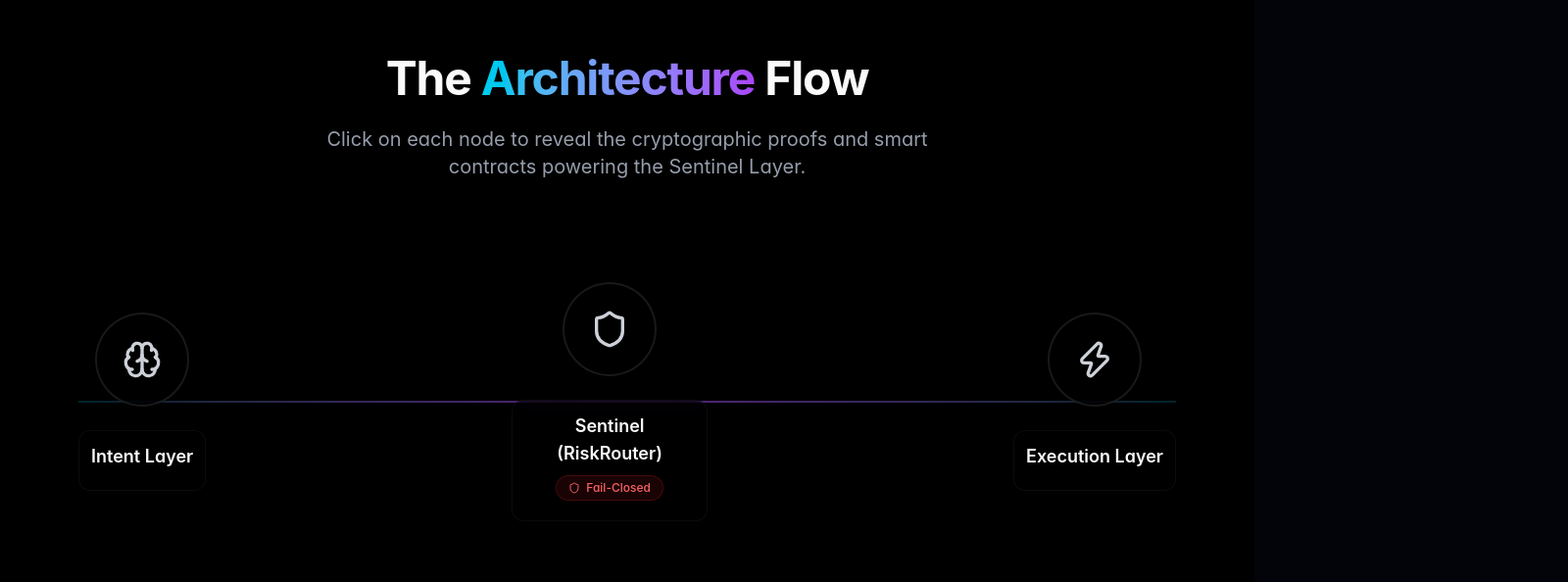
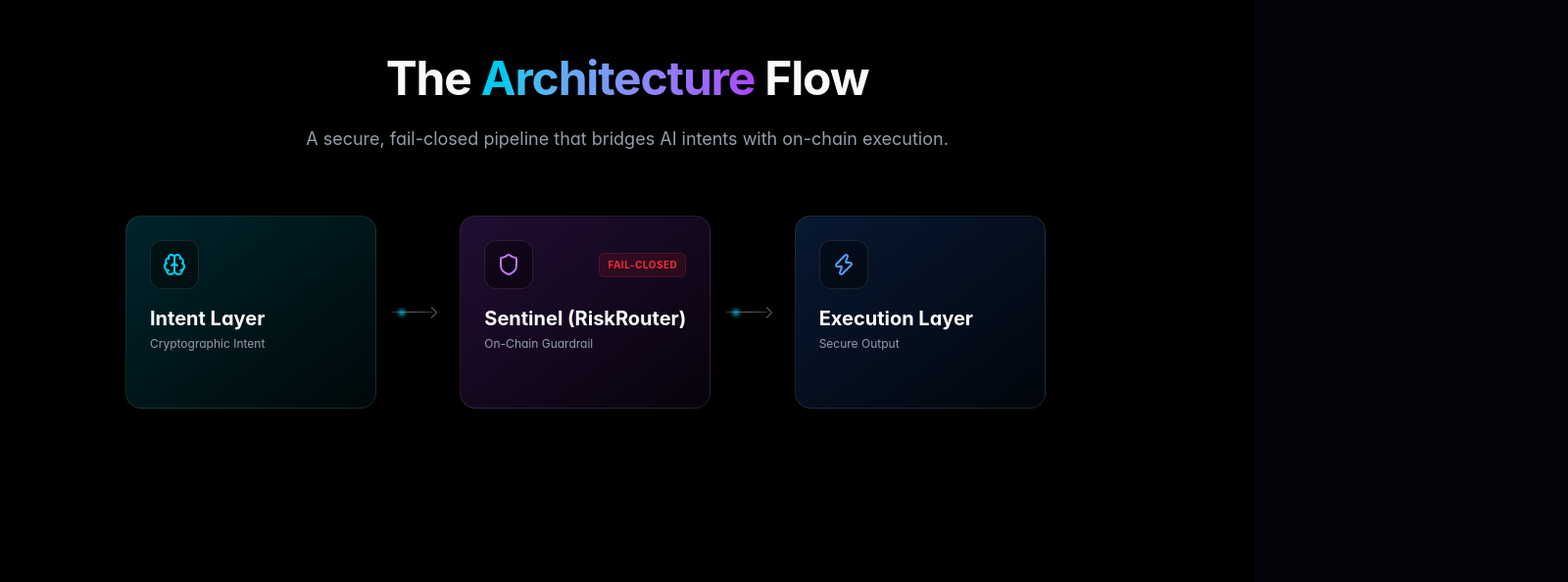
Before and after one commit to Kamranislam0123/vertex_agents_landing_page, a Next.js app: page / in a window 1280 px wide. Shown: the part 1442-2036 px from the top of the page at 98% size, 1600 px wide, since content can reach past the window. Built offline with nearby package versions, Linux system fonts and the light colour scheme.

Commit message:
implement architecture flow visualization with interactive code modules and landing page layout components

```diff
--- a/app/components/ArchitectureFlow.tsx
+++ b/app/components/ArchitectureFlow.tsx
@@ -1,7 +1,7 @@
 "use client";
 
 import { useState, useEffect, useRef } from "react";
-import { Brain, Shield, Zap, X } from "lucide-react";
+import { Brain, Shield, Zap, X, ChevronRight, ArrowDown } from "lucide-react";
 import { motion, AnimatePresence } from "framer-motion";
 import hljs from "highlight.js";
 import "highlight.js/styles/atom-one-dark.css";
@@ -10,9 +10,12 @@
   {
     id: "intent",
     title: "Intent Layer",
+    subtitle: "Cryptographic Intent",
     icon: Brain,
     caption: "Agent signs a TradeIntent — EIP-712, no private key handed over",
     language: "typescript",
+    color: "from-cyan-500/20 to-cyan-500/5",
+    accent: "text-cyan-400",
     code: `// agent_brain.ts
 async function signIntent(intent: TradeIntent) {
   return await wallet.signTypedData({
@@ -26,10 +29,13 @@
   {
     id: "sentinel",
     title: "Sentinel (RiskRouter)",
+    subtitle: "On-Chain Guardrail",
     icon: Shield,
     caption: "On-chain guardrail validates signature, deadline, and volume circuit breaker",
     language: "solidity",
     badge: "Fail-Closed",
+    color: "from-purple-500/20 to-purple-500/5",
+    accent: "text-purple-400",
     code: `// RiskRouter.sol
 function authorizeTrade(
     TradeIntent calldata intent,
@@ -48,9 +54,12 @@
   {
     id: "execution",
     title: "Execution Layer",
+    subtitle: "Secure Output",
     icon: Zap,
     caption: "ExecutionProxy submits to exchange only on TradeAuthorized event",
     language: "typescript",
+    color: "from-blue-500/20 to-blue-500/5",
+    accent: "text-blue-400",
     code: `// proxy.ts
 contract.on('TradeAuthorized', async (intentId) => {
   const intent = await fetchIntent(intentId);
@@ -64,10 +73,9 @@
   const popupRef = useRef<HTMLDivElement>(null);
 
   useEffect(() => {
-    hljs.highlightAll();
+    if (activeNode) hljs.highlightAll();
   }, [activeNode]);
 
-  // Click outside to close
   useEffect(() => {
     function handleClickOutside(event: MouseEvent) {
       if (popupRef.current && !popupRef.current.contains(event.target as Node)) {
@@ -81,90 +89,144 @@
   const activeData = NODES.find(n => n.id === activeNode);
 
   return (
-    <section className="w-full py-24 relative overflow-hidden">
+    <section className="w-full py-24 relative overflow-hidden bg-black/40">
       <div className="max-w-6xl mx-auto px-4 relative z-10">
         <div className="text-center mb-16">
-          <h2 className="text-4xl md:text-5xl font-bold text-white mb-6 tracking-tight">
+          <h2 className="text-3xl md:text-5xl font-bold text-white mb-6 tracking-tight">
             The <span className="text-transparent bg-clip-text bg-gradient-to-r from-cyan-400 to-purple-500">Architecture</span> Flow
           </h2>
-          <p className="text-xl text-gray-400 max-w-2xl mx-auto">
-            Click on each node to reveal the cryptographic proofs and smart contracts powering the Sentinel Layer.
+          <p className="text-lg text-gray-400 max-w-2xl mx-auto">
+            A secure, fail-closed pipeline that bridges AI intents with on-chain execution.
           </p>
         </div>
 
-        {/* Desktop grid layout */}
-        <div className="relative flex flex-col md:flex-row items-center justify-between gap-8 py-10">
+        {/* Standard Flow Diagram */}
+        <div className="flex flex-col md:flex-row items-stretch justify-between gap-4 md:gap-0 lg:px-12 relative">
 
-          {/* Connecting Line (Mobile vertical, Desktop horizontal) */}
-          <div className="absolute top-1/2 left-0 w-full h-[2px] bg-gradient-to-r from-cyan-500/20 via-purple-500/50 to-cyan-500/20 hidden md:block -translate-y-1/2 z-0" />
-          <div className="absolute top-0 left-1/2 w-[2px] h-full bg-gradient-to-b from-cyan-500/20 via-purple-500/50 to-cyan-500/20 block md:hidden -translate-x-1/2 z-0" />
-
-          {/* Flow Nodes */}
           {NODES.map((node, i) => (
+            <div key={node.id} className="flex flex-col md:flex-row items-center flex-1">
+              {/* Node Card */}
               <motion.div
-              key={node.id}
-              whileHover={{ scale: 1.05 }}
-              whileTap={{ scale: 0.95 }}
+                whileHover={{ scale: 1.02, y: -5 }}
                 onClick={() => setActiveNode(node.id)}
-              className="relative z-10 flex flex-col items-center cursor-pointer group"
+                className={`relative z-10 flex flex-col w-full md:w-64 p-6 rounded-2xl border border-white/10 bg-gradient-to-br ${node.color} backdrop-blur-xl cursor-pointer group transition-all duration-300 ${activeNode === node.id ? 'border-cyan-400/50 shadow-[0_0_30px_rgba(34,211,238,0.1)]' : 'hover:border-white/20'}`}
               >
-              <div className={`w-24 h-24 rounded-full flex items-center justify-center border-2 border-white/10 bg-black/60 backdrop-blur-xl shadow-lg transition-all duration-300 ${activeNode === node.id ? 'border-cyan-400 shadow-[0_0_30px_rgba(34,211,238,0.4)]' : 'group-hover:border-purple-500/50 group-hover:shadow-[0_0_20px_rgba(168,85,247,0.3)]'}`}>
-                <node.icon className={`w-10 h-10 ${activeNode === node.id ? 'text-cyan-400' : 'text-gray-300'}`} />
+                {/* Node Icon & Badge */}
+                <div className="flex items-center justify-between mb-4">
+                  <div className={`p-3 rounded-xl bg-black/40 border border-white/10 ${node.accent}`}>
+                    <node.icon className="w-6 h-6" />
+                  </div>
+                  {node.badge && (
+                    <span className="px-2 py-1 rounded-md bg-red-500/10 border border-red-500/20 text-red-500 text-[10px] font-bold uppercase tracking-wider">
+                      {node.badge}
+                    </span>
+                  )}
                 </div>
 
-              <div className="mt-6 text-center max-w-[200px] bg-black/40 backdrop-blur-md p-3 rounded-xl border border-white/5">
-                <h3 className="text-lg font-semibold text-white mb-2">{node.title}</h3>
-                {node.badge && (
-                  <div className="inline-flex items-center gap-1.5 px-3 py-1 rounded-full bg-red-500/10 border border-red-500/20 text-red-400 text-xs font-medium mb-2">
-                    <Shield className="w-3 h-3" />
-                    {node.badge}
+                <h3 className="text-xl font-bold text-white mb-1 group-hover:text-cyan-400 transition-colors">{node.title}</h3>
+                <p className="text-gray-400 text-xs mb-4">{node.subtitle}</p>
+
+                <div className="flex items-center text-[10px] font-mono text-cyan-400/70 opacity-0 group-hover:opacity-100 transition-all transform translate-y-2 group-hover:translate-y-0">
+                  <span className="mr-1 mt-0.5">VIEW_CODE</span>
+                  <ChevronRight className="w-3 h-3" />
+                </div>
+              </motion.div>
+
+              {/* Connector (Dashed Line with moving point) */}
+              {i < NODES.length - 1 && (
+                <div className="flex-1 flex items-center justify-center py-4 md:py-0 w-8 md:w-auto h-12 md:h-auto">
+                    {/* Horizontal Arrow (Desktop) */}
+                    <div className="hidden md:flex flex-1 items-center px-4 relative">
+                        <div className="h-[1px] flex-1 bg-gradient-to-r from-white/20 via-white/40 to-white/20 relative">
+                             <motion.div
+                                animate={{ left: ["0%", "100%"] }}
+                                transition={{ repeat: Infinity, duration: 2, ease: "linear" }}
+                                className="absolute top-1/2 -translate-y-1/2 w-1.5 h-1.5 rounded-full bg-cyan-400 blur-[2px]"
+                             />
+                        </div>
+                        <ChevronRight className="w-5 h-5 text-white/30 -ml-2" />
+                    </div>
+                    {/* Vertical Arrow (Mobile) */}
+                    <div className="md:hidden flex flex-col items-center">
+                        <motion.div
+                            animate={{ y: [0, 10, 0] }}
+                            transition={{ repeat: Infinity, duration: 1.5 }}
+                        >
+                            <ArrowDown className="w-5 h-5 text-white/30" />
+                        </motion.div>
+                    </div>
                 </div>
               )}
             </div>
-            </motion.div>
           ))}
         </div>
 
-        {/* Code Popup */}
+        {/* Improved Code Popup */}
         <AnimatePresence>
           {activeNode && activeData && (
             <motion.div
-              initial={{ opacity: 0, y: 20 }}
-              animate={{ opacity: 1, y: 0 }}
-              exit={{ opacity: 0, scale: 0.95 }}
-              transition={{ duration: 0.2 }}
-              className="fixed inset-0 z-50 flex items-center justify-center p-4 bg-black/60 backdrop-blur-sm"
+              initial={{ opacity: 0 }}
+              animate={{ opacity: 1 }}
+              exit={{ opacity: 0 }}
+              className="fixed inset-0 z-50 flex items-center justify-center p-4 bg-black/80 backdrop-blur-md"
             >
-              <div
+              <motion.div
                 ref={popupRef}
-                className="relative w-full max-w-2xl bg-[#0d1117] border border-white/10 rounded-2xl shadow-[0_0_50px_rgba(0,0,0,0.5)] overflow-hidden"
+                initial={{ scale: 0.9, y: 20 }}
+                animate={{ scale: 1, y: 0 }}
+                exit={{ scale: 0.9, y: 20 }}
+                className="relative w-full max-w-3xl bg-[#0d1117] border border-white/10 rounded-3xl shadow-[0_0_80px_rgba(34,211,238,0.15)] overflow-hidden"
               >
                 {/* Header */}
-                <div className="flex items-center justify-between px-6 py-4 border-b border-white/10 bg-white/5">
-                  <div className="flex items-center gap-3">
-                    <activeData.icon className="w-5 h-5 text-cyan-400" />
-                    <h3 className="text-lg font-semibold text-white">{activeData.title}</h3>
+                <div className="flex items-center justify-between px-8 py-6 border-b border-white/5 bg-white/[0.02]">
+                  <div className="flex items-center gap-4">
+                    <div className={`p-2.5 rounded-xl bg-black/40 border border-white/10 ${activeData.accent}`}>
+                        <activeData.icon className="w-5 h-5" />
+                    </div>
+                    <div>
+                        <h3 className="text-xl font-bold text-white leading-tight">{activeData.title}</h3>
+                        <p className="text-gray-400 text-xs font-mono">{activeData.subtitle}</p>
+                    </div>
                   </div>
                   <button
                     onClick={() => setActiveNode(null)}
-                    className="text-gray-400 hover:text-white transition-colors p-1"
+                    className="group flex items-center justify-center w-10 h-10 rounded-full bg-white/5 border border-white/10 text-gray-400 hover:text-white hover:bg-white/10 transition-all p-1"
                   >
                     <X className="w-5 h-5" />
                   </button>
                 </div>
 
                 {/* Body */}
-                <div className="p-6">
-                  <p className="text-gray-300 mb-6 text-sm md:text-base border-l-2 border-purple-500 pl-4">{activeData.caption}</p>
-                  <div className="rounded-xl overflow-hidden border border-white/10 bg-[#161b22]">
-                    <pre className="m-0 p-4 overflow-x-auto text-sm leading-relaxed">
+                <div className="p-8">
+                  <div className="flex items-start gap-4 mb-8 bg-cyan-400/5 border border-cyan-400/20 p-4 rounded-xl">
+                    <Shield className="w-5 h-5 text-cyan-400 shrink-0 mt-0.5" />
+                    <p className="text-gray-200 text-sm md:text-base leading-relaxed">
+                        {activeData.caption}
+                    </p>
+                  </div>
+
+                  <div className="rounded-2xl overflow-hidden border border-white/10 bg-[#010409] shadow-inner">
+                    <pre className="m-0 p-6 overflow-x-auto text-[13px] md:text-sm leading-relaxed custom-scrollbar">
                       <code className={`language-${activeData.language}`}>
                         {activeData.code}
                       </code>
                     </pre>
                   </div>
                 </div>
+
+                <div className="px-8 pb-8 flex items-center justify-between">
+                    <div className="flex items-center gap-2">
+                         <div className="w-2 h-2 rounded-full bg-green-500 animate-pulse" />
+                         <span className="text-[10px] font-mono text-gray-400 tracking-wider">PROTOCOL_VERIFIED</span>
                     </div>
+                    <button
+                        onClick={() => setActiveNode(null)}
+                        className="text-xs font-bold text-cyan-400 uppercase tracking-widest hover:text-cyan-300 transition-colors"
+                    >
+                        Close Module
+                    </button>
+                </div>
+              </motion.div>
             </motion.div>
           )}
         </AnimatePresence>
--- a/app/components/HeroSection.tsx
+++ b/app/components/HeroSection.tsx
@@ -53,7 +53,7 @@
   }, []);
 
   return (
-    <section className="relative flex min-h-screen w-full flex-col items-center justify-center px-6 py-12 text-center sm:px-8 lg:px-12">
+    <section className="relative flex min-h-screen w-full flex-col items-center justify-center overflow-hidden px-6 py-12 text-center sm:px-8 lg:px-12">
       {/* Background Particles Canvas */}
       <ParticleCanvas />
 
--- a/app/layout.tsx
+++ b/app/layout.tsx
@@ -28,7 +28,7 @@
       suppressHydrationWarning
       className={`${geistSans.variable} ${geistMono.variable} h-full antialiased`}
     >
-      <body suppressHydrationWarning className="min-h-screen bg-brand-dark flex flex-col">{children}</body>
+      <body suppressHydrationWarning className="min-h-screen w-full overflow-x-hidden bg-brand-dark flex flex-col">{children}</body>
     </html>
   );
 }
```
Lines whose indentation alone changed are shown as unchanged.
